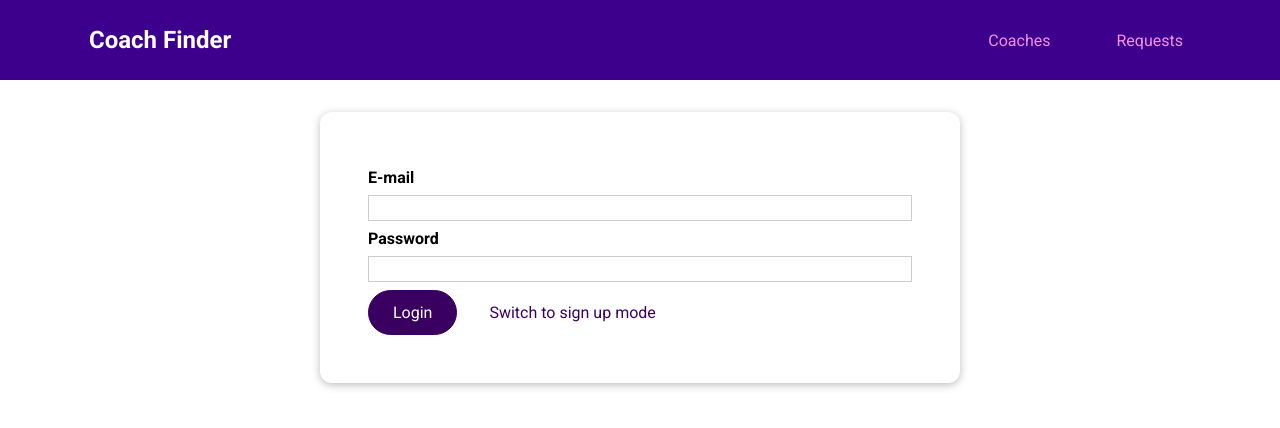
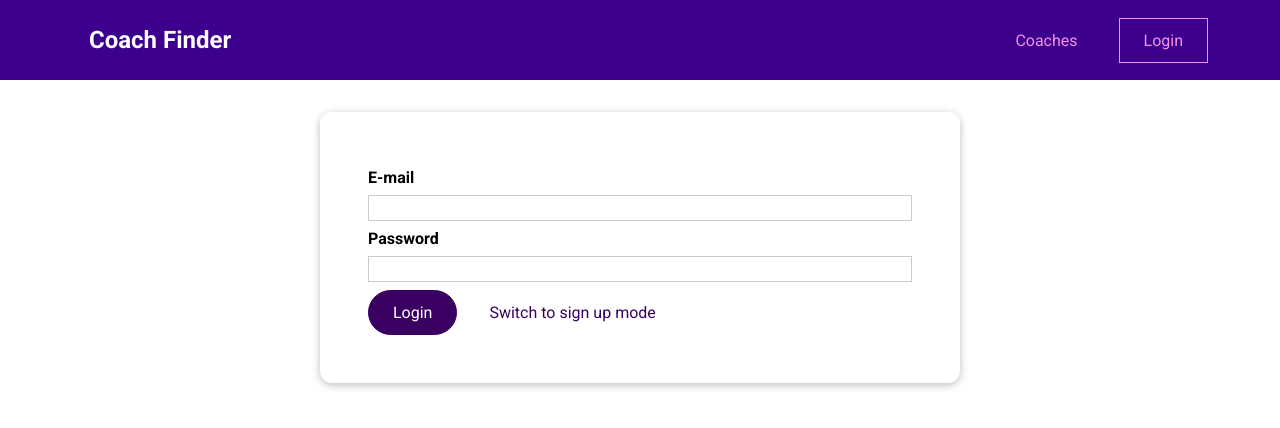
Before and after one commit to dondonjedd/CoachFinder, a Vue app: page /auth in a window 1280 px wide. Shown: the top 428 px of the page. Built offline with nearby package versions, Linux system fonts and the light colour scheme.

Commit message:
create Login button

```diff
--- a/src/components/nav/TheHeader.vue
+++ b/src/components/nav/TheHeader.vue
@@ -7,7 +7,8 @@
                     <router-link to="/coaches">Coaches</router-link>
                 </li>
                 <li>
-                    <router-link to="/request">Requests</router-link>
+                    <router-link v-if="isLoggedIn" to="/request">Requests</router-link>
+                    <router-link v-else to="/auth">Login</router-link>
                 </li>
             </ul>
         </nav>
@@ -16,6 +17,11 @@
 
 <script>
 export default {
+  computed:{
+    isLoggedIn(){
+      return this.$store.getters.isAuthenticated
+    }
+  }
 
 }
 </script>
--- a/src/components/pages/coach/CoachesList.vue
+++ b/src/components/pages/coach/CoachesList.vue
@@ -11,7 +11,8 @@
     <base-card>
         <div class=controls>
             <base-button mode="outline" @click="refreshCoaches(true)">Refresh</base-button>
-            <base-button v-if="!isCoachRegistered && !isLoading" link to="/registration">Registration</base-button>
+            <base-button v-if="isLoggedIn && !isCoachRegistered && !isLoading" link to="/registration">Registration</base-button>
+            <base-button v-else-if="!isLoggedIn" link to="/auth">Login</base-button>
         </div>
 
         <div v-if="isLoading">
@@ -84,6 +85,10 @@ export default {
         isCoachRegistered(){
             const allCoaches = this.$store.getters["coach/coaches"]
             return allCoaches.some(coach=>coach.id===this.$store.getters.userId)
+        },
+
+        isLoggedIn(){
+            return this.$store.getters.isAuthenticated
         }
     },
     methods: {
--- a/src/store/modules/auth.js
+++ b/src/store/modules/auth.js
@@ -76,6 +76,10 @@ export default {
 
         token(state) {
             return state.token
-        }
+        },
+
+        isAuthenticated(state) {
+            return !!state.token
+        },
     }
 }
```
